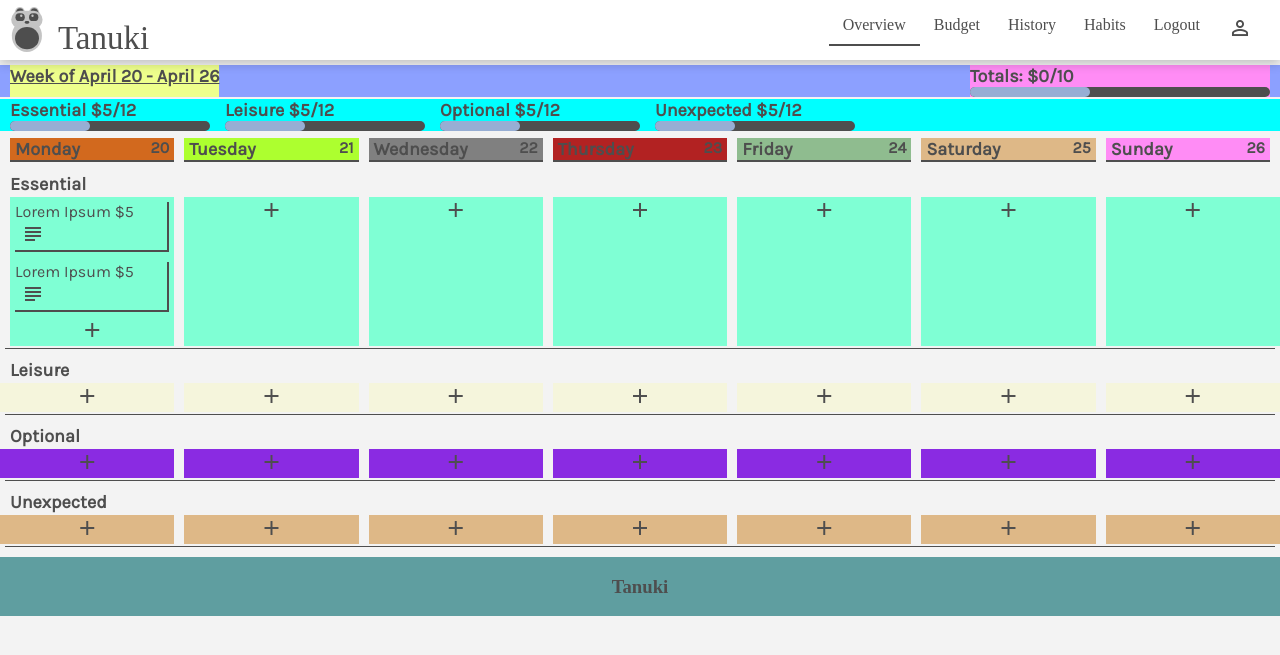
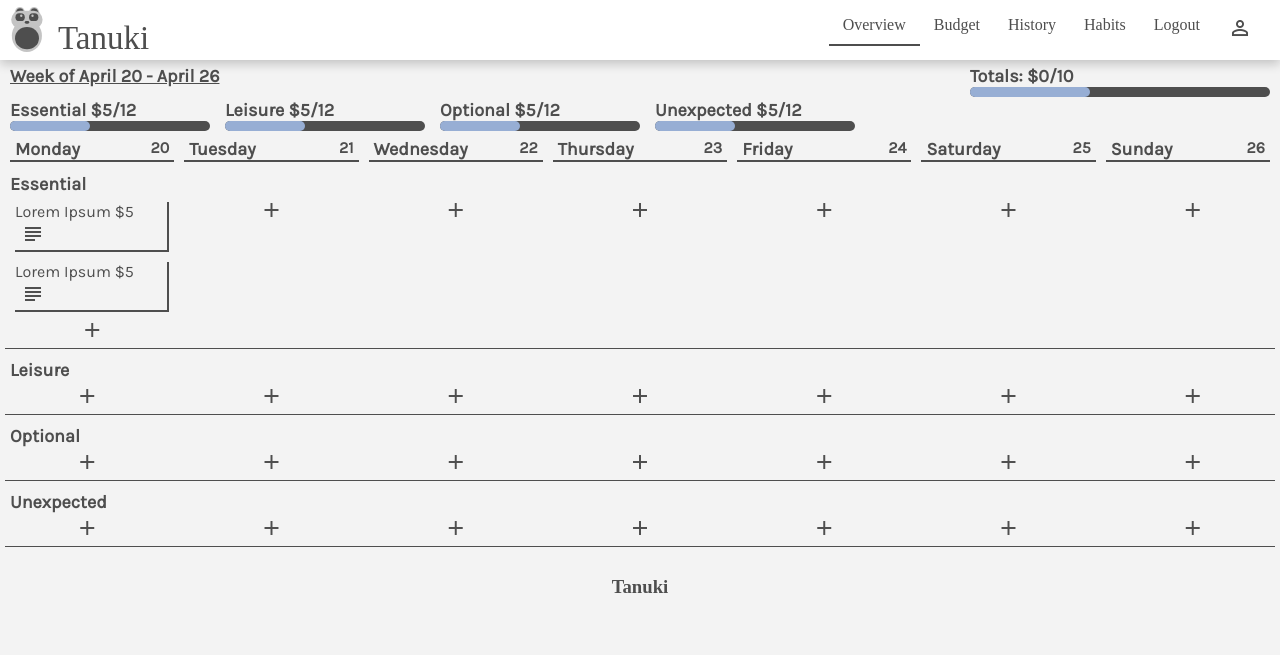
Before and after one commit to pabsromo/capstone2020, a Django app: page /home/ in a window 1280 px wide. Shown: the top 655 px of the page. Run offline with Django 3.2, Linux system fonts and the light colour scheme; the visitor is signed in with stand-in values (Sample User, id 1); data that the repository does not hold is empty.

Commit message:
Code for demo

```diff
--- a/tanuki/overview/static/overview/overview.css
+++ b/tanuki/overview/static/overview/overview.css
@@ -132,7 +132,7 @@ p {
 
 .week_total {
     grid-area: wkt;
-    background-color: #8ca0ff;
+    background-color: transparent;
     display: flex;
     flex-direction: row;
     justify-content: space-between;
@@ -142,13 +142,13 @@ p {
 }
 
 #week {
-    background-color: #eeff8c;
+    background-color: transparent;
     text-decoration: underline;
     text-decoration-color: #4e4e4e;
 }
 
 #total {
-    background-color: #ff8cf5;
+    background-color: transparent;
 }
 
 #prog_out_tot {
@@ -168,7 +168,7 @@ p {
 
 #cat_totals {
     grid-area: cat;
-    background-color: aqua;
+    background-color: transparent;
     display: flex;
     flex-direction: row;
     margin-bottom: 5px;
@@ -239,7 +239,7 @@ p {
 
 #ess1 {
     grid-area: ess1;
-    background-color: aquamarine;
+    background-color: transparent;
     display: grid;
     margin-left: 10px;
 }
@@ -248,194 +248,194 @@ p {
     grid-area: ess2;
     display: flex;
     flex-direction: column;
-    background-color: aquamarine;
+    background-color: transparent;
 }
 
 #ess3 {
     grid-area: ess3;
     display: flex;
     flex-direction: column;
-    background-color: aquamarine;
+    background-color: transparent;
 }
 
 #ess4 {
     grid-area: ess4;
     display: flex;
     flex-direction: column;
-    background-color: aquamarine;
+    background-color: transparent;
 }
 
 #ess5 {
     grid-area: ess5;
     display: flex;
     flex-direction: column;
-    background-color: aquamarine;
+    background-color: transparent;
 }
 
 #ess6 {
     grid-area: ess6;
     display: flex;
     flex-direction: column;
-    background-color: aquamarine;
+    background-color: transparent;
 }
 
 #ess7 {
     grid-area: ess7;
     display: flex;
     flex-direction: column;
-    background-color: aquamarine;
+    background-color: transparent;
 }
 
 #lei1 {
     grid-area: lei1;
     display: flex;
     flex-direction: column;
-    background-color: beige;
+    background-color: transparent;
 }
 
 #lei2 {
     grid-area: lei2;
     display: flex;
     flex-direction: column;
-    background-color: beige;
+    background-color: transparent;
 }
 
 #lei3 {
     grid-area: lei3;
     display: flex;
     flex-direction: column;
-    background-color: beige;
+    background-color: transparent;
 }
 
 #lei4 {
     grid-area: lei4;
     display: flex;
     flex-direction: column;
-    background-color: beige;
+    background-color: transparent;
 }
 
 #lei5 {
     grid-area: lei5;
     display: flex;
     flex-direction: column;
-    background-color: beige;
+    background-color: transparent;
 }
 
 #lei6 {
     grid-area: lei6;
     display: flex;
     flex-direction: column;
-    background-color: beige;
+    background-color: transparent;
 }
 
 #lei7 {
     grid-area: lei7;
     display: flex;
     flex-direction: column;
-    background-color: beige;
+    background-color: transparent;
 }
 
 #opt1 {
     grid-area: opt1;
     display: flex;
     flex-direction: column;
-    background-color: blueviolet;
+    background-color: transparent;
 }
 
 #opt2 {
     grid-area: opt2;
     display: flex;
     flex-direction: column;
-    background-color: blueviolet;
+    background-color: transparent;
 }
 
 #opt3 {
     grid-area: opt3;
     display: flex;
     flex-direction: column;
-    background-color: blueviolet;
+    background-color: transparent;
 }
 
 #opt4 {
     grid-area: opt4;
     display: flex;
     flex-direction: column;
-    background-color: blueviolet;
+    background-color: transparent;
 }
 
 #opt5 {
     grid-area: opt5;
     display: flex;
     flex-direction: column;
-    background-color: blueviolet;
+    background-color: transparent;
 }
 
 #opt6 {
     grid-area: opt6;
     display: flex;
     flex-direction: column;
-    background-color: blueviolet;
+    background-color: transparent;
 }
 
 #opt7 {
     grid-area: opt7;
     display: flex;
     flex-direction: column;
-    background-color: blueviolet;
+    background-color: transparent;
 }
 
 #unx1 {
     grid-area: unx1;
     display: flex;
     flex-direction: column;
-    background-color: burlywood;
+    background-color: transparent;
 }
 
 #unx2 {
     grid-area: unx2;
     display: flex;
     flex-direction: column;
-    background-color: burlywood;
+    background-color: transparent;
 }
 
 #unx3 {
     grid-area: unx3;
     display: flex;
     flex-direction: column;
-    background-color: burlywood;
+    background-color: transparent;
 }
 
 #unx4 {
     grid-area: unx4;
     display: flex;
     flex-direction: column;
-    background-color: burlywood;
+    background-color: transparent;
 }
 
 #unx5 {
     grid-area: unx5;
     display: flex;
     flex-direction: column;
-    background-color: burlywood;
+    background-color: transparent;
 }
 
 #unx6 {
     grid-area: unx6;
     display: flex;
     flex-direction: column;
-    background-color: burlywood;
+    background-color: transparent;
 }
 
 #unx7 {
     grid-area: unx7;
     display: flex;
     flex-direction: column;
-    background-color: burlywood;
+    background-color: transparent;
 }
 
 #weekday {
     grid-area: mon / sun;
-    background-color: chartreuse;
+    background-color: transparent;
     display: flex;
     flex-direction: row;
 }
@@ -445,7 +445,7 @@ p {
     display: flex;
     flex-direction: row;
     justify-content: space-between;
-    background-color: chocolate;
+    background-color: transparent;
     box-shadow: 0 2px 0 #4e4e4e;
     margin-left: 10px;
     padding-right: 5px;
@@ -457,7 +457,7 @@ p {
     display: flex;
     flex-direction: row;
     justify-content: space-between;
-    background-color: greenyellow;
+    background-color: transparent;
     box-shadow: 0 2px 0 #4e4e4e;
     padding-right: 5px;
     padding-left: 5px;
@@ -468,7 +468,7 @@ p {
     display: flex;
     flex-direction: row;
     justify-content: space-between;
-    background-color: gray;
+    background-color: transparent;
     box-shadow: 0 2px 0 #4e4e4e;
     padding-right: 5px;
     padding-left: 5px;
@@ -479,7 +479,7 @@ p {
     display: flex;
     flex-direction: row;
     justify-content: space-between;
-    background-color: firebrick;
+    background-color: transparent;
     box-shadow: 0 2px 0 #4e4e4e;
     padding-right: 5px;
     padding-left: 5px;
@@ -490,7 +490,7 @@ p {
     display: flex;
     flex-direction: row;
     justify-content: space-between;
-    background-color: darkseagreen;
+    background-color: transparent;
     box-shadow: 0 2px 0 #4e4e4e;
     padding-right: 5px;
     padding-left: 5px;
@@ -501,7 +501,7 @@ p {
     display: flex;
     flex-direction: row;
     justify-content: space-between;
-    background-color: burlywood;
+    background-color: transparent;
     box-shadow: 0 2px 0 #4e4e4e;
     padding-right: 5px;
     padding-left: 5px;
@@ -512,7 +512,7 @@ p {
     display: flex;
     flex-direction: row;
     justify-content: space-between;
-    background-color: #ff8cf5;
+    background-color: transparent;
     box-shadow: 0 2px 0 #4e4e4e;
     margin-right: 10px;
     padding-right: 5px;
@@ -521,7 +521,7 @@ p {
 
 #footer {
     grid-area: ftr;
-    background-color: cadetblue;
+    background-color: transparent;
     font-family: MV Boli;
     color: #4e4e4e;
     display: flex;
--- /dev/null
+++ b/tanuki/overview/static/overview/overview.js
@@ -0,0 +1,214 @@
+// When the user scrolls the page, execute myFunction
+window.onscroll = function () { myFunction() };
+
+// Get the navbar
+var navbar = document.getElementById("navbar");
+
+function myFunction() {
+    if (window.pageYOffset >= sticky) {
+        navbar.classList.add("sticky")
+    } else {
+        navbar.classList.remove("sticky");
+    }
+}
+
+var days = {
+    'monday': 1,
+    'tuesday': 2,
+    'wednesday': 3,
+    'thursday': 4,
+    'friday': 5,
+    'saturday': 6,
+    'sunday': 7,
+}
+
+function colorOn() {
+    document.getElementById("footer").style.backgroundColor = "cadetblue";
+    document.getElementById("sunday").style.backgroundColor = "#ff8cf5";
+    document.getElementById("saturday").style.backgroundColor = "burlywood";
+    document.getElementById("friday").style.backgroundColor = "darkseagreen";
+    document.getElementById("thursday").style.backgroundColor = "firebrick";
+    document.getElementById("wednesday").style.backgroundColor = "gray";
+    document.getElementById("tuesday").style.backgroundColor = "greenyellow";
+    document.getElementById("monday").style.backgroundColor = "chocolate";
+    document.getElementById("unx7").style.backgroundColor = "burlywood";
+    document.getElementById("unx6").style.backgroundColor = "burlywood";
+    document.getElementById("unx5").style.backgroundColor = "burlywood";
+    document.getElementById("unx4").style.backgroundColor = "burlywood";
+    document.getElementById("unx3").style.backgroundColor = "burlywood";
+    document.getElementById("unx2").style.backgroundColor = "burlywood";
+    document.getElementById("unx1").style.backgroundColor = "burlywood";
+    document.getElementById("opt7").style.backgroundColor = "blueviolet";
+    document.getElementById("opt6").style.backgroundColor = "blueviolet";
+    document.getElementById("opt5").style.backgroundColor = "blueviolet";
+    document.getElementById("opt4").style.backgroundColor = "blueviolet";
+    document.getElementById("opt3").style.backgroundColor = "blueviolet";
+    document.getElementById("opt2").style.backgroundColor = "blueviolet";
+    document.getElementById("opt1").style.backgroundColor = "blueviolet";
+    document.getElementById("lei7").style.backgroundColor = "beige";
+    document.getElementById("lei6").style.backgroundColor = "beige";
+    document.getElementById("lei5").style.backgroundColor = "beige";
+    document.getElementById("lei4").style.backgroundColor = "beige";
+    document.getElementById("lei3").style.backgroundColor = "beige";
+    document.getElementById("lei2").style.backgroundColor = "beige";
+    document.getElementById("lei1").style.backgroundColor = "beige";
+    document.getElementById("ess7").style.backgroundColor = "aquamarine";
+    document.getElementById("ess6").style.backgroundColor = "aquamarine";
+    document.getElementById("ess5").style.backgroundColor = "aquamarine";
+    document.getElementById("ess4").style.backgroundColor = "aquamarine";
+    document.getElementById("ess3").style.backgroundColor = "aquamarine";
+    document.getElementById("ess2").style.backgroundColor = "aquamarine";
+    document.getElementById("ess1").style.backgroundColor = "aquamarine";
+    document.getElementById("total").style.backgroundColor = "#ff8cf5";
+    document.getElementById("week").style.backgroundColor = "#eeff8c";
+    document.getElementsByClassName("week_total")[0].style.backgroundColor = "#8ca0ff";
+    document.getElementById("cat_totals").style.backgroundColor = "aqua";
+
+}
+
+function colorOff() {
+    document.getElementById("footer").style.backgroundColor = "transparent";
+    document.getElementById("sunday").style.backgroundColor = "transparent";
+    document.getElementById("saturday").style.backgroundColor = "transparent";
+    document.getElementById("friday").style.backgroundColor = "transparent";
+    document.getElementById("thursday").style.backgroundColor = "transparent";
+    document.getElementById("wednesday").style.backgroundColor = "transparent";
+    document.getElementById("tuesday").style.backgroundColor = "transparent";
+    document.getElementById("monday").style.backgroundColor = "transparent";
+    document.getElementById("unx7").style.backgroundColor = "transparent";
+    document.getElementById("unx6").style.backgroundColor = "transparent";
+    document.getElementById("unx5").style.backgroundColor = "transparent";
+    document.getElementById("unx4").style.backgroundColor = "transparent";
+    document.getElementById("unx3").style.backgroundColor = "transparent";
+    document.getElementById("unx2").style.backgroundColor = "transparent";
+    document.getElementById("unx1").style.backgroundColor = "transparent";
+    document.getElementById("opt7").style.backgroundColor = "transparent";
+    document.getElementById("opt6").style.backgroundColor = "transparent";
+    document.getElementById("opt5").style.backgroundColor = "transparent";
+    document.getElementById("opt4").style.backgroundColor = "transparent";
+    document.getElementById("opt3").style.backgroundColor = "transparent";
+    document.getElementById("opt2").style.backgroundColor = "transparent";
+    document.getElementById("opt1").style.backgroundColor = "transparent";
+    document.getElementById("lei7").style.backgroundColor = "transparent";
+    document.getElementById("lei6").style.backgroundColor = "transparent";
+    document.getElementById("lei5").style.backgroundColor = "transparent";
+    document.getElementById("lei4").style.backgroundColor = "transparent";
+    document.getElementById("lei3").style.backgroundColor = "transparent";
+    document.getElementById("lei2").style.backgroundColor = "transparent";
+    document.getElementById("lei1").style.backgroundColor = "transparent";
+    document.getElementById("ess7").style.backgroundColor = "transparent";
+    document.getElementById("ess6").style.backgroundColor = "transparent";
+    document.getElementById("ess5").style.backgroundColor = "transparent";
+    document.getElementById("ess4").style.backgroundColor = "transparent";
+    document.getElementById("ess3").style.backgroundColor = "transparent";
+    document.getElementById("ess2").style.backgroundColor = "transparent";
+    document.getElementById("ess1").style.backgroundColor = "transparent";
+    document.getElementById("total").style.backgroundColor = "transparent";
+    document.getElementById("week").style.backgroundColor = "transparent";
+    document.getElementsByClassName("week_total")[0].style.backgroundColor = "transparent";
+    document.getElementById("cat_totals").style.backgroundColor = "transparent";
+}
+
+function handleForm(event) {
+    event.preventDefault();
+}
+
+function showPopup(e) {
+    document.getElementById(e).style.display = "flex";
+}
+
+function hidePopup(e) {
+    document.getElementById(e).style.display = "none";
+}
+
+function showAdd(e) {
+    var forms = document.getElementById(e + "_form");
+    //forms.elements["item_day"] =
+    document.getElementById(e).style.display = "flex";
+}
+
+function hideAdd(e) {
+    document.getElementById(e + "_div").style.display = "none";
+}
+
+function addnewItem(e) {
+    var forms = document.getElementById(e + "_form");
+    var divs = document.getElementById(e + "_div");
+
+    forms.addEventListener('submit', handleForm);
+
+    var item_name = forms.elements["item_name"].value;
+    var item_price = forms.elements["item_price"].value;
+    var item_day = forms.elements["item_day"].value;
+
+    switch (e) {
+        case "essential":
+            var short_e = "ess";
+            break;
+        case "leisure":
+            var short_e = "lei";
+            break;
+        case "optional":
+            var short_e = "opt";
+            break;
+        case "unexpected":
+            var short_e = "unx";
+            break;
+        default:
+            break;
+    }
+
+    var col = document.getElementById(short_e + days[item_day]);
+    var row = col.childElementCount - 1;
+    var row_id = short_e + "_item_" + row;
+
+    // Making the item
+    var item = document.createElement("div");
+    item.classList.add("item");
+    var title = document.createElement("p");
+    title.innerHTML = item_name + " $" + item_price;
+    var item_btn = document.createElement("button");
+    item_btn.setAttribute("type", "button");
+    item_btn.setAttribute("onclick", "showPopup('" + row_id + "')");
+    item_btn.innerHTML = "<i class='material-icons'>subject</i>";
+    var popup = document.createElement("div");
+    popup.classList.add("popup");
+    popup.id = row_id;
+    var innerpopup = document.createElement("div");
+    innerpopup.classList.add("innerpopup");
+    var des = document.createElement("p");
+    des.innerHTML = item_name + " $" + item_price;
+    innerpopup.appendChild(des);
+    var popbtn = document.createElement("button");
+    popbtn.setAttribute("type", "button");
+    popbtn.setAttribute("onclick", "hidePopup('" + row_id + "')");
+    popbtn.innerHTML = "<i class='tiny material-icons'>clear</i>";
+    innerpopup.appendChild(popbtn);
+    popup.appendChild(innerpopup);
+    item.appendChild(title);
+    item.appendChild(item_btn);
+    item.appendChild(popup);
+
+    // Making the add_item button
+    var add_item = document.createElement("div");
+    add_item.classList.add("add_item")
+    var b = document.createElement("button");
+    b.innerHTML = "<i class='material-icons'>add</i>";
+    b.setAttribute("onclick", "showAdd('" + e + "_div')");
+    add_item.appendChild(b);
+
+
+    console.log('got to before insertion');
+
+    // Find the second to last spot in the div and insert the new item
+    col.removeChild(col.lastElementChild);
+    col.appendChild(item);
+    col.appendChild(add_item);
+
+    divs.style.display = "none";
+
+    // Erase the form
+    forms.elements["item_name"].value = null;
+    forms.elements["item_price"].value = null;
+    forms.elements["item_day"].value = null;
+}
--- a/tanuki/templates/home.html
+++ b/tanuki/templates/home.html
@@ -16,11 +16,11 @@
 
 
 
-<!--<div>
+<div>
     {% for item in items %}
         <h1>{{ item.itemName }}</h1>
     {% endfor %}
-</div>-->
+</div>
 
 <body>
     <nav>
@@ -395,23 +395,8 @@
     </div>
     {% endcomment %}
 
-    <script>
-        function showPopup(e) {
-            document.getElementById(e).style.display = "flex";
-        }
+    <script src="{% static 'overview/overview.js' %}"></script>
 
-        function hidePopup(e) {
-            document.getElementById(e).style.display = "none";
-        }
-
-        function showAdd(e) {
-            document.getElementById(e).style.display = "flex";
-        }
-
-        function hideAdd(e) {
-            document.getElementById(e).style.display = "none";
-        }
-    </script>
 </body>
 
 </html>
```
